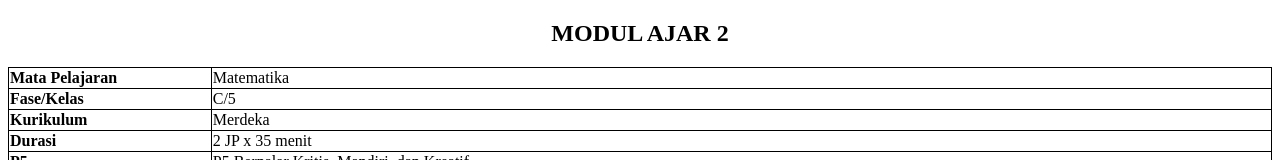
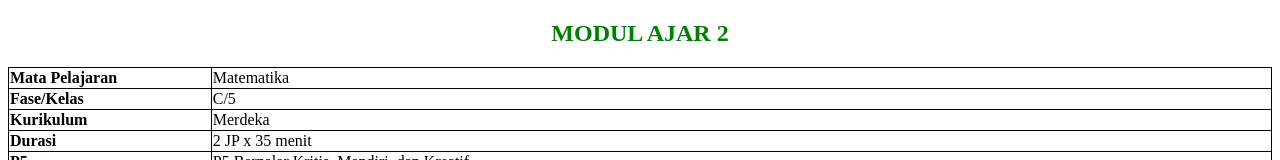
Before and after one commit to digitaletnomatikamadura/DEM-DigitalEtnomatikaMadura, a plain HTML site: page app/modulPembelajaran/moduldua.html in a window 1280 px wide. Shown: the top 160 px of the page. Drawn offline with Linux system fonts and the light colour scheme.

Commit message:
moduldua.html

```diff
--- a/app/modulPembelajaran/moduldua.html
+++ b/app/modulPembelajaran/moduldua.html
@@ -11,6 +11,7 @@
     }
     h2{
         text-align: center;
+        color: green;
     }
 </style>
 </head>
@@ -148,6 +149,7 @@
         <button style="border-radius: 10px; background: white; color: green; border-color: green;" >Lanjut baca modul 1</button>
         </a>
     </div>
+        <br><br>
 
 </body>
 </html>
```
